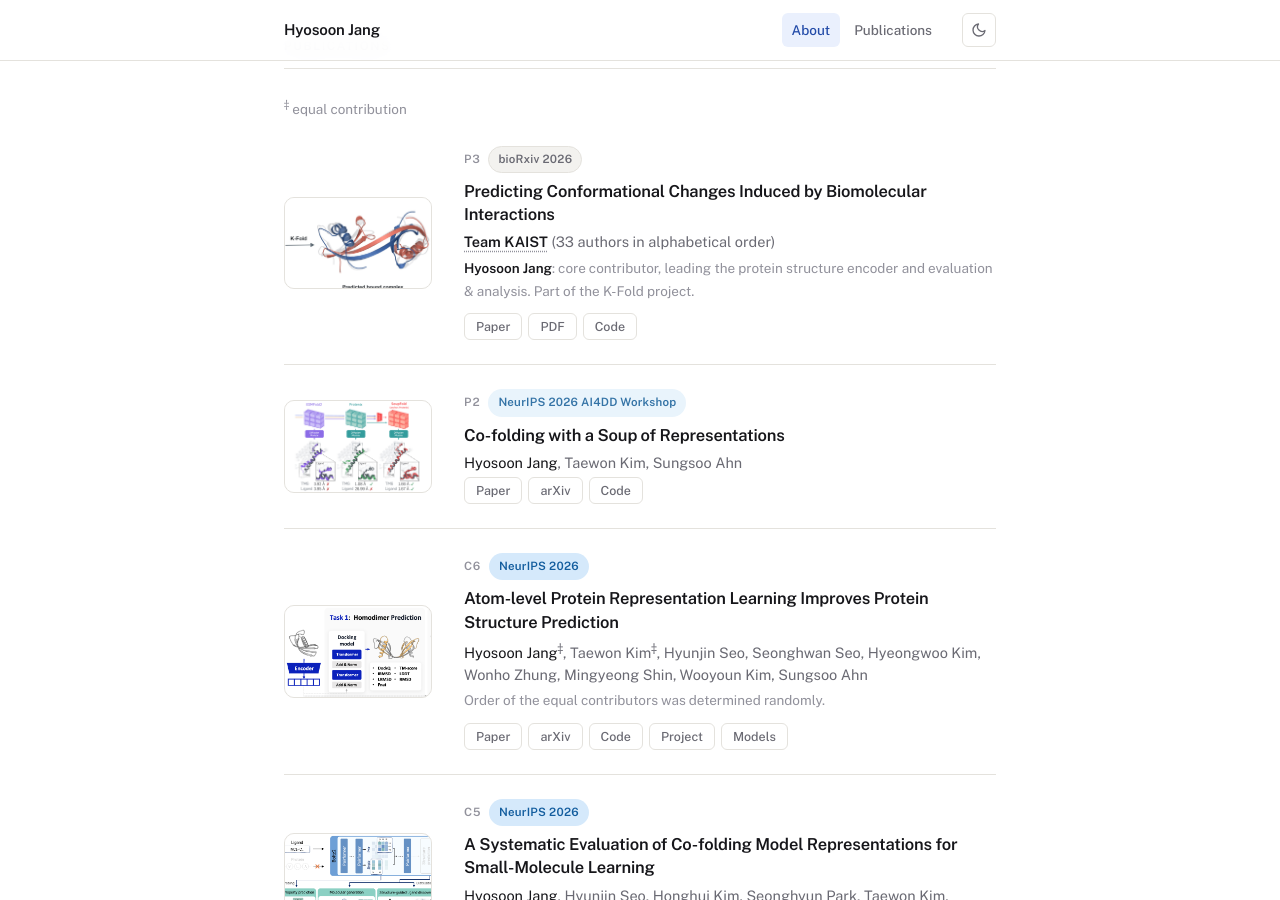
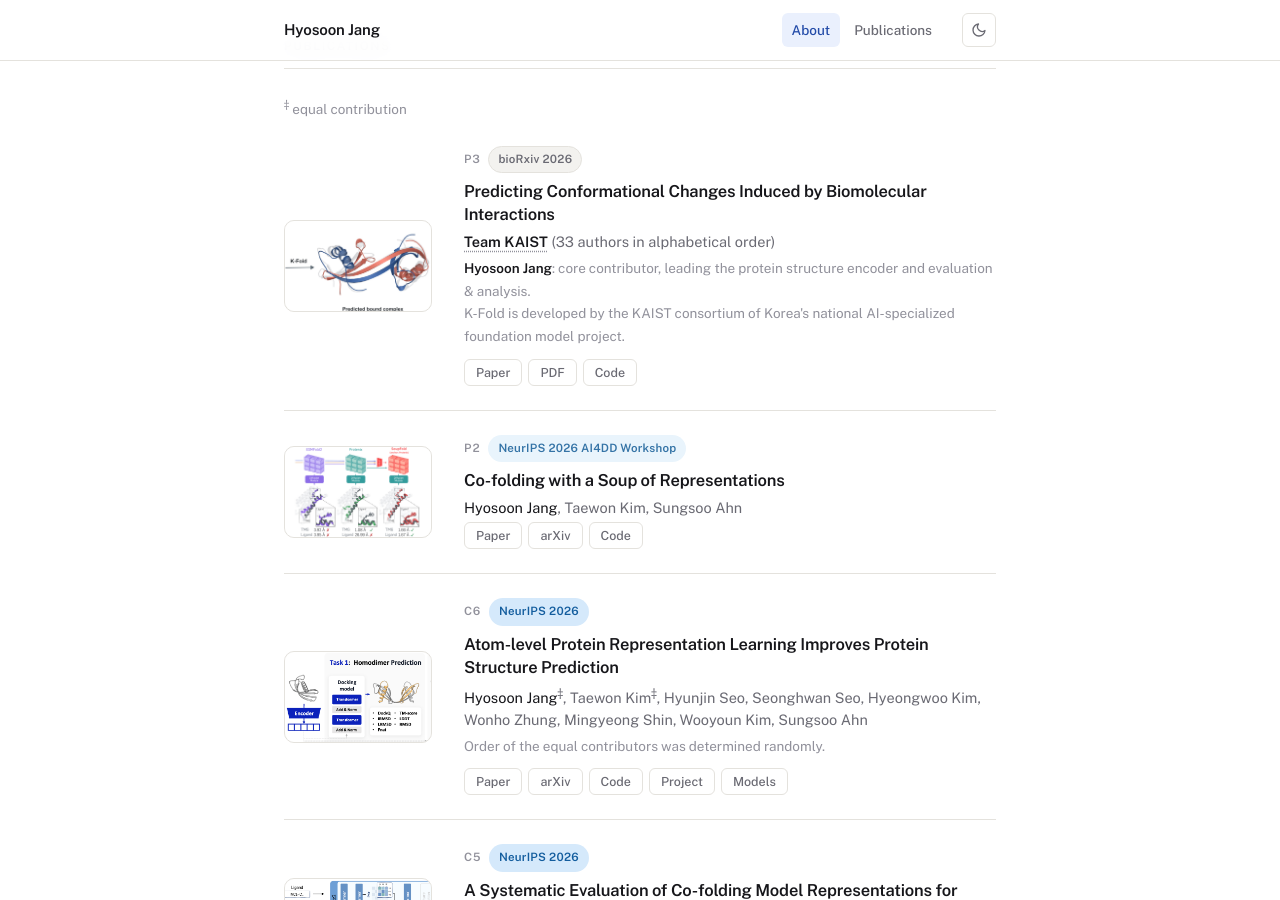
Before and after one commit to hsjang0/hsjang, a Jekyll site: the page built from index.html, in a window 1280 px wide and 900 px high, scrolled down 1072 px. Built offline with Jekyll 4.4.1, drawn with Linux system fonts in a browser that asks for light colours.

Commit message:
Say that K-Fold comes from the KAIST consortium of the national project
Co-Authored-By: Claude Opus 5.5 <noreply@anthropic.com>

```diff
--- a/_data/publications.yaml
+++ b/_data/publications.yaml
@@ -24,7 +24,7 @@ papers:
   - tag: "P3"
     title: "Predicting Conformational Changes Induced by Biomolecular Interactions"
     authors: "Team KAIST (33 authors in alphabetical order)"
-    note: "<strong>Hyosoon Jang</strong>: core contributor, leading the protein structure encoder and evaluation &amp; analysis. Part of the K-Fold project."
+    note: "<strong>Hyosoon Jang</strong>: core contributor, leading the protein structure encoder and evaluation &amp; analysis.<br>K-Fold is developed by the KAIST consortium of Korea&#39;s national AI-specialized foundation model project."
     team:
       name: "Team KAIST"
       count: 33
```
